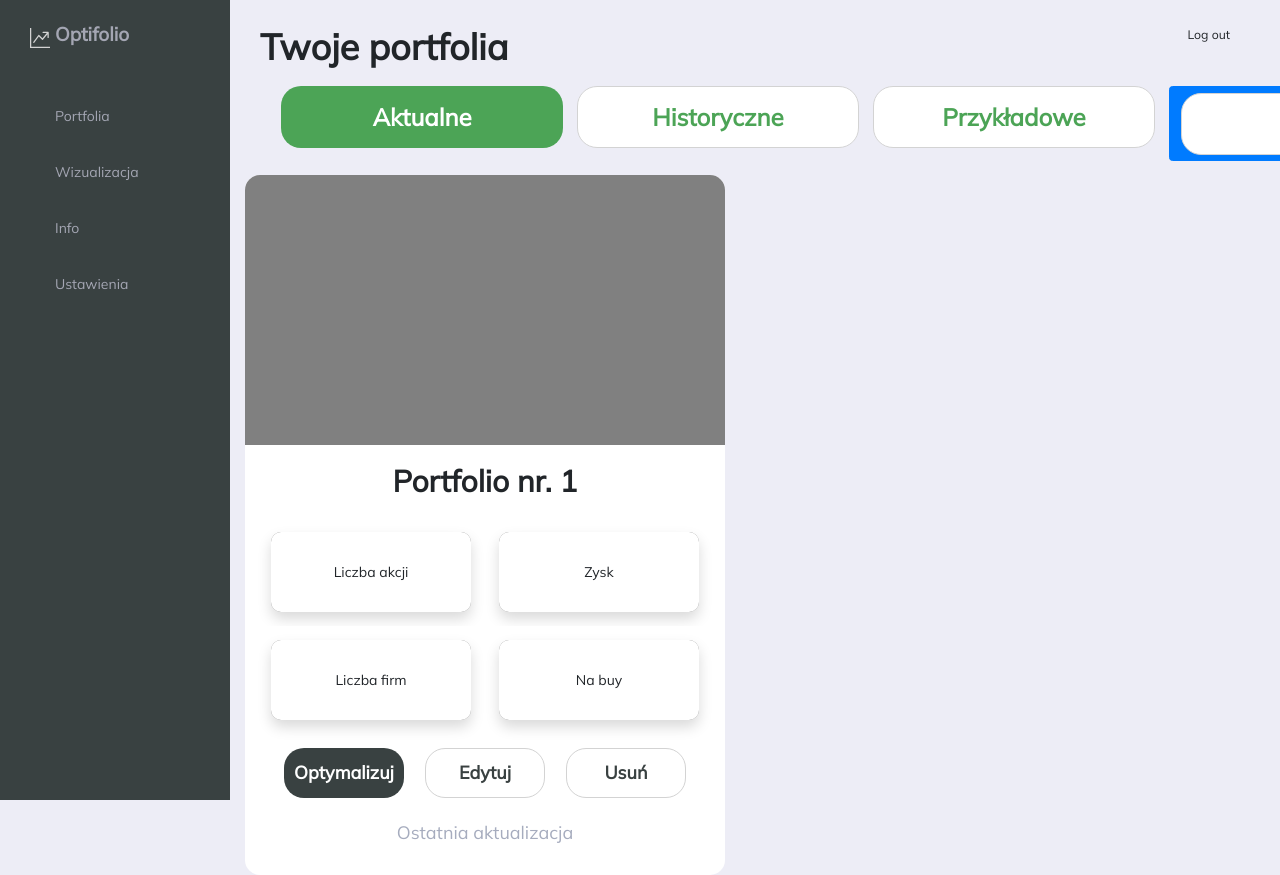
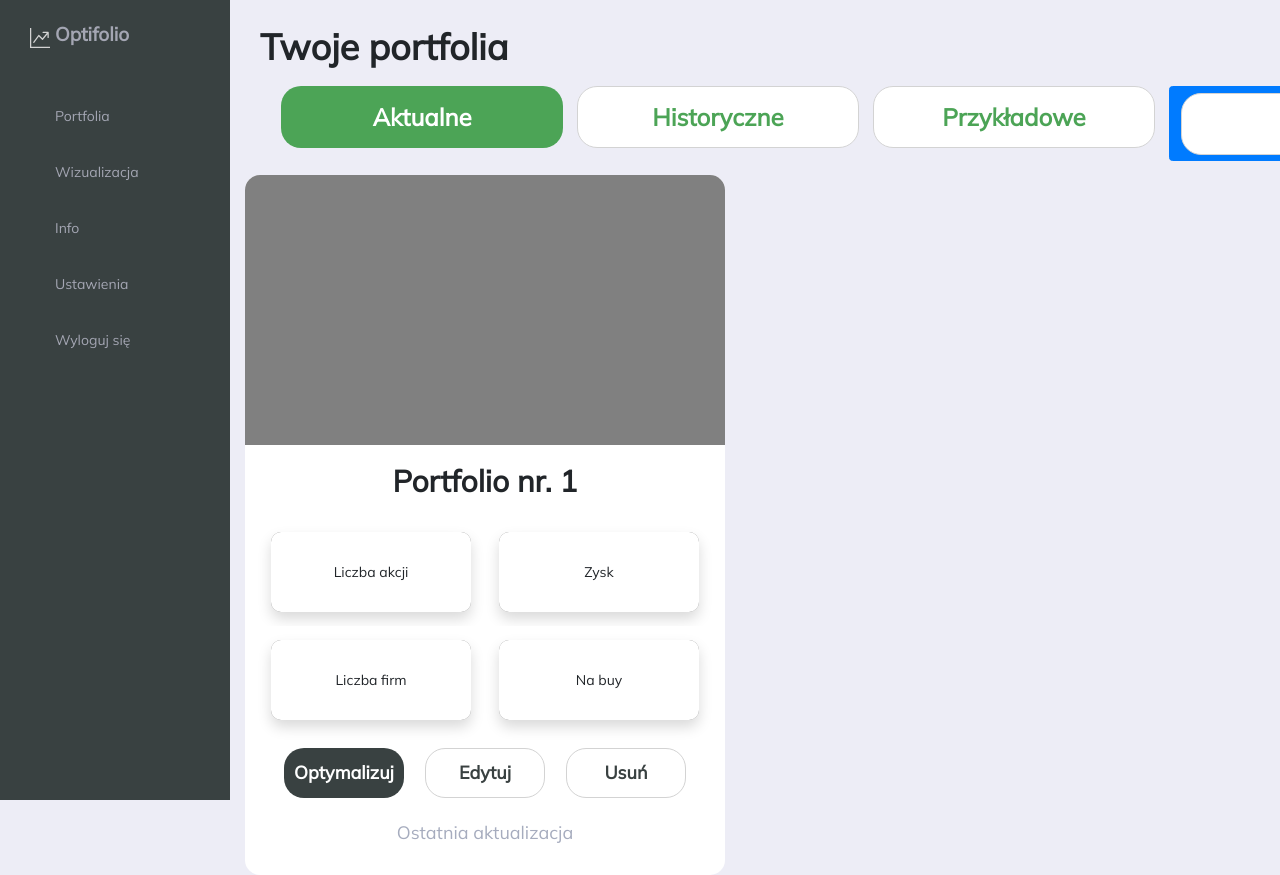
Before and after one commit to MaksymKokocinski/Optifolio-dev, a Django app: template optifolio/templates/optifolio/summary.html in a window 1280 px wide; the page is wider, and only the part inside the window is pictured. Run offline with Django 3.2, Linux system fonts and the light colour scheme; the template is opened without the code that fills it, so the values that code supplies are empty; the visitor is signed in with stand-in values (Sample User, id 1); some libraries are stand-ins or nearby versions.

Commit message:
Log out button and visual updates

```diff
--- a/optifolio/templates/optifolio/account_settings.html
+++ b/optifolio/templates/optifolio/account_settings.html
@@ -21,7 +21,8 @@
 		border-radius: 50%;
 	}
 </style>
-	<div class="kontener2 d-flex justify-content-center align-items-center">
+<div class="d-flex justify-content-center align-items-center" style="height:100%;">
+	<div class="kontener2">
 		<button type="button" class="close" aria-label="Close" style="margin-right:30px;margin-top:20px;position:relative;">
        		<span aria-hidden="true"><a href="{% url 'adminpage' %}" style="text-decoration:none;">&times;</a></span>
     	</button>
@@ -35,7 +36,7 @@
 		</div>
 	</div>
 
-
+</div>
 
 
 {% endblock %}
--- a/optifolio/templates/optifolio/navbar.html
+++ b/optifolio/templates/optifolio/navbar.html
@@ -42,6 +42,9 @@
         <li class="active">
           <a class="nav-link sideprzycisk d-flex align-items-center" href="{% url 'account' %}">Ustawienia</a>
         </li>
+        <li class="active">
+          <a class="nav-link sideprzycisk d-flex align-items-center" href="{% url 'logout' %}">Wyloguj się</a>
+        </li>
         {% else %}
         {% endif %}
 
--- a/optifolio/templates/optifolio/summary.html
+++ b/optifolio/templates/optifolio/summary.html
@@ -4,11 +4,6 @@
 {% block content  %}
 <br>
 
-<div class="float-right px-5">
-<button type="button" class="btn btn-default btn-sm">
-  Log out
-</button>
-</div>
 <div class="container" style="margin-left:230px;">
     <div class="container-fluid">
         <p class="text-md-left" style="font-size:36px;font-weight:bold;">Twoje portfolia</p>
--- a/optifolio/templates/optifolio/userpage.html
+++ b/optifolio/templates/optifolio/userpage.html
@@ -5,9 +5,5 @@
 <div style="padding-left:550px;padding-top:30px">
     <h3>Panel użytkownika</h3>
 
-
-<button type="button" class="btn btn-default btn-sm">
-    <a class="nav-link sideprzycisk d-flex align-items-center" href="{% url 'logout' %}">Log out</a>
-  </button>
 </div>
 {% endblock content %}
--- a/optifolio/templates/optifolio/visualisationpage.html
+++ b/optifolio/templates/optifolio/visualisationpage.html
@@ -3,11 +3,6 @@
 {% load static %}
 {% block content %}
 <br>
-<div class="float-right px-5">
-<button type="button" class="btn btn-default btn-sm">
-  <a class="nav-link sideprzycisk d-flex align-items-center" href="{% url 'logout' %}">Exit</a>
-</button>
-</div>
 <div class="container" style="margin-left:230px;">
     <div class="container-fluid">
         <p class="text-md-left" style="font-size:36px;font-weight:bold;">Wizualizacja portfolio</p>
```
